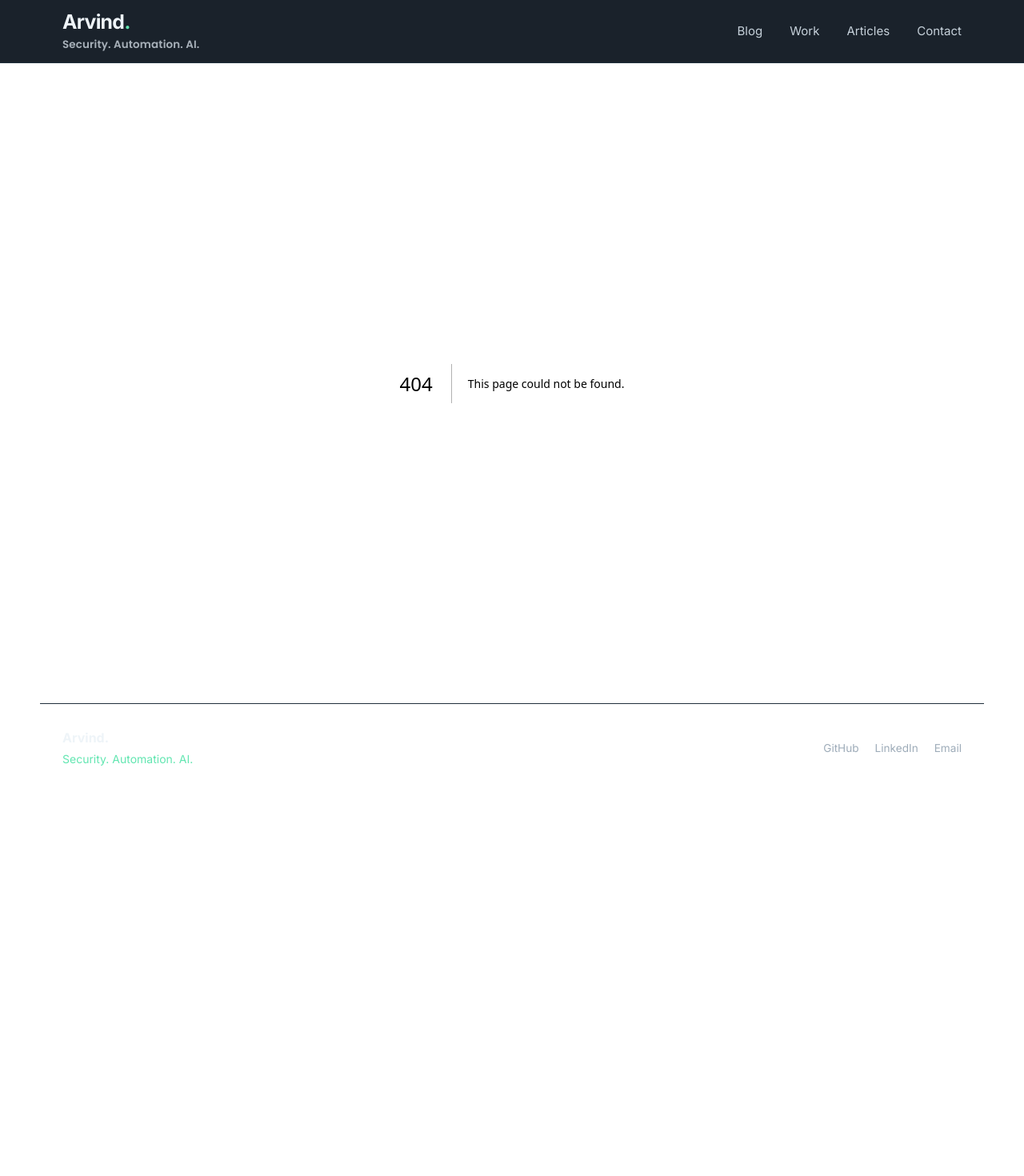
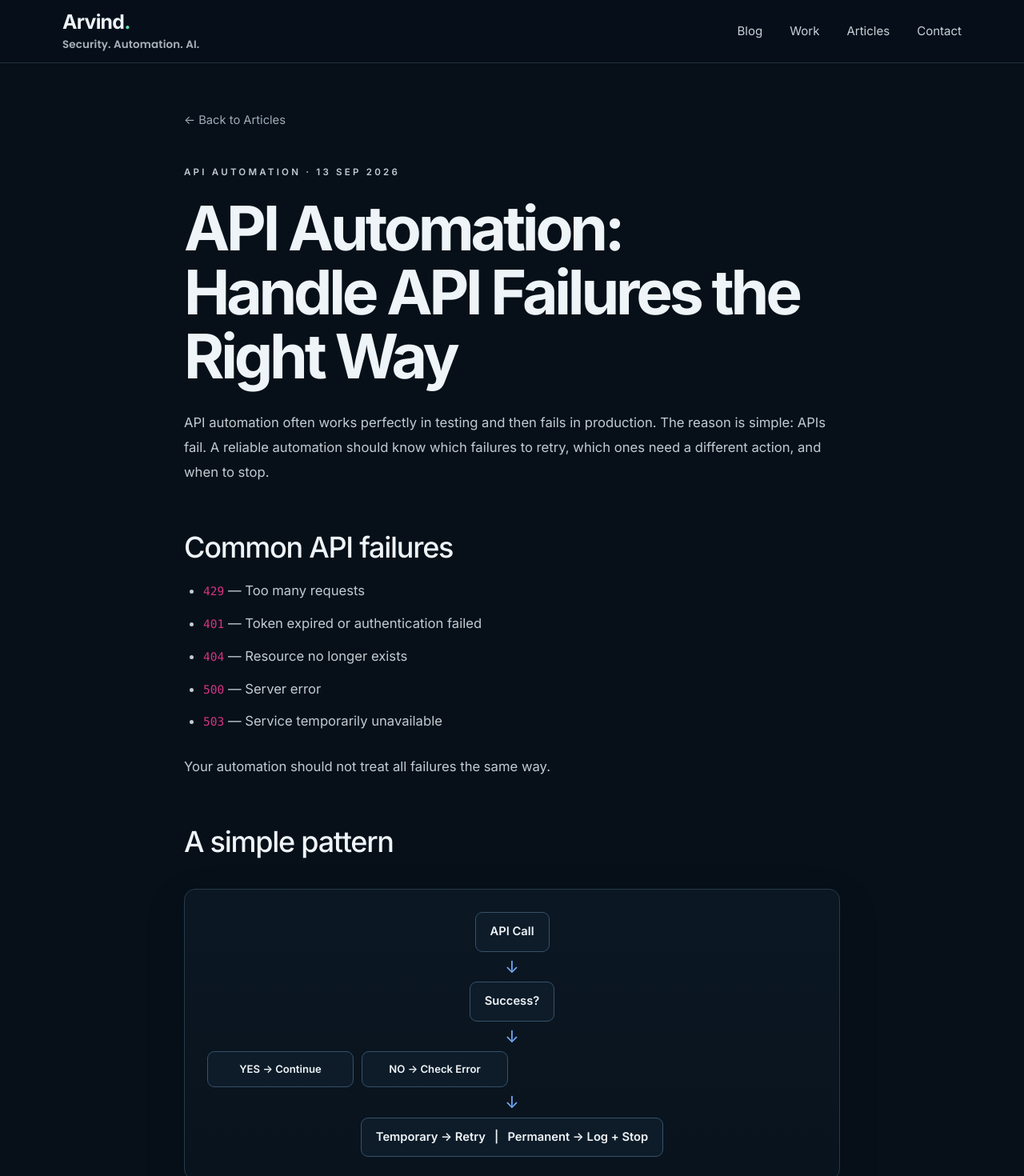
Before and after one commit to Arvind29/arvind29.github.io, a Next.js app: page /articles/api-failures in a window 1280 px wide. Before the commit this address had no page. Shown: the top 1470 px of the page at 80% size. Before the commit the page ends 1001 px from the top, so only its background shows below. Built offline with nearby package versions, Linux system fonts and the light colour scheme.

Commit message:
Add API failure handling article

```diff
--- /dev/null
+++ b/app/articles/api-failures/page.jsx
@@ -0,0 +1,128 @@
+import Link from 'next/link';
+
+export const metadata = {
+  title: 'API Automation: Handle API Failures the Right Way',
+  description: 'A practical guide to handling common API failures with retries, backoff, and controlled error handling in SOAR and Python automation.'
+};
+
+export default function ArticlePage() {
+  return (
+    <main className="article-page">
+      <article className="article-content">
+        <Link href="/#articles" className="article-back">← Back to Articles</Link>
+        <p className="eyebrow">API AUTOMATION · 13 SEP 2026</p>
+        <h1>API Automation: Handle API Failures the Right Way</h1>
+        <p className="article-lead">
+          API automation often works perfectly in testing and then fails in production. The reason is simple: APIs fail. A reliable automation should know which failures to retry, which ones need a different action, and when to stop.
+        </p>
+
+        <h2>Common API failures</h2>
+        <ul>
+          <li><code>429</code> — Too many requests</li>
+          <li><code>401</code> — Token expired or authentication failed</li>
+          <li><code>404</code> — Resource no longer exists</li>
+          <li><code>500</code> — Server error</li>
+          <li><code>503</code> — Service temporarily unavailable</li>
+        </ul>
+        <p>Your automation should not treat all failures the same way.</p>
+
+        <h2>A simple pattern</h2>
+        <div className="article-diagram" role="img" aria-label="API call followed by success or error classification and controlled retry or stop">
+          <div className="diagram-node">API Call</div>
+          <div className="diagram-arrow">↓</div>
+          <div className="diagram-node">Success?</div>
+          <div className="diagram-arrow">↓</div>
+          <div className="diagram-grid">
+            <div className="diagram-node">YES → Continue</div>
+            <div className="diagram-node">NO → Check Error</div>
+          </div>
+          <div className="diagram-arrow">↓</div>
+          <div className="diagram-node">Temporary → Retry &nbsp; | &nbsp; Permanent → Log + Stop</div>
+        </div>
+
+        <h2>Example: Retry a 503</h2>
+        <p>
+          If an EDR API temporarily returns <code>503</code>, retrying immediately five times is a bad approach. It can increase load on an already unhealthy service.
+        </p>
+        <div className="article-diagram" role="img" aria-label="Exponential backoff example with three API attempts">
+          <div className="diagram-node">Attempt 1 → 503 → wait 2 sec</div>
+          <div className="diagram-arrow">↓</div>
+          <div className="diagram-node">Attempt 2 → 503 → wait 4 sec</div>
+          <div className="diagram-arrow">↓</div>
+          <div className="diagram-node">Attempt 3 → 200 → Continue</div>
+        </div>
+        <p>This is called <strong>exponential backoff</strong>.</p>
+
+        <h2>What should you retry?</h2>
+        <p>Temporary failures are generally candidates for retry:</p>
+        <p><code>429</code> · <code>502</code> · <code>503</code> · <code>504</code></p>
+        <p>Other errors usually need a different action:</p>
+        <ul>
+          <li><code>401</code> → Refresh or re-authenticate</li>
+          <li><code>400</code> → Fix the request</li>
+          <li><code>403</code> → Check permissions</li>
+          <li><code>404</code> → Verify the resource</li>
+        </ul>
+
+        <h2>SOAR example</h2>
+        <p>Suppose a playbook performs:</p>
+        <div className="article-diagram" role="img" aria-label="SOAR workflow from alert to EDR query, IOC enrichment and ticket creation">
+          <div className="diagram-node">Get Alert</div>
+          <div className="diagram-arrow">↓</div>
+          <div className="diagram-node">Query EDR</div>
+          <div className="diagram-arrow">↓</div>
+          <div className="diagram-node">Enrich IOC</div>
+          <div className="diagram-arrow">↓</div>
+          <div className="diagram-node">Create Ticket</div>
+        </div>
+        <p>
+          If the EDR API returns <code>503</code>, do not immediately fail the entire incident. Retry with backoff. If the API remains unavailable after the retry limit, mark the enrichment as failed and record the reason.
+        </p>
+        <div className="article-diagram" role="img" aria-label="EDR 503 response handled through retry with backoff and controlled failure">
+          <div className="diagram-node">EDR API → 503</div>
+          <div className="diagram-arrow">↓</div>
+          <div className="diagram-node">Retry with Backoff</div>
+          <div className="diagram-arrow">↓</div>
+          <div className="diagram-grid">
+            <div className="diagram-node">Success → Continue</div>
+            <div className="diagram-node">Failure → Record + Continue/Stop</div>
+          </div>
+        </div>
+
+        <h2>Practical rule</h2>
+        <p>For every API integration, define these four things before writing the playbook:</p>
+        <div className="article-table">
+          <table>
+            <thead>
+              <tr>
+                <th>Question</th>
+                <th>Example</th>
+              </tr>
+            </thead>
+            <tbody>
+              <tr><td>What errors are retryable?</td><td>429, 503</td></tr>
+              <tr><td>How many retries?</td><td>3</td></tr>
+              <tr><td>How long between retries?</td><td>2s → 4s → 8s</td></tr>
+              <tr><td>What happens after failure?</td><td>Log + continue/stop</td></tr>
+            </tbody>
+          </table>
+        </div>
+
+        <h2>Key takeaway</h2>
+        <p>
+          Don&apos;t build automation around the assumption <strong>“API call = success.”</strong>
+        </p>
+        <p>
+          Build it around <strong>“API call → success OR controlled failure.”</strong>
+        </p>
+        <p>
+          This small design change makes SOAR and Python automations significantly more reliable in production.
+        </p>
+
+        <p className="article-tags">
+          <strong>Tags:</strong> API Automation · SOAR · Cybersecurity Automation · Python · Error Handling · Retry · Exponential Backoff
+        </p>
+      </article>
+    </main>
+  );
+}
```
